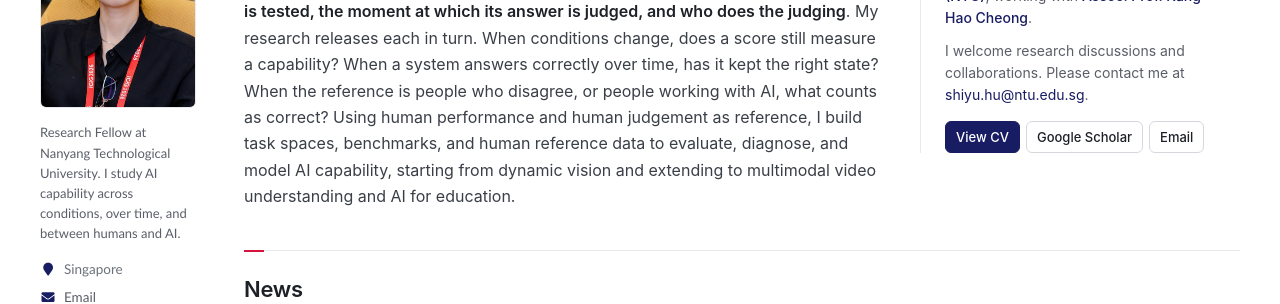
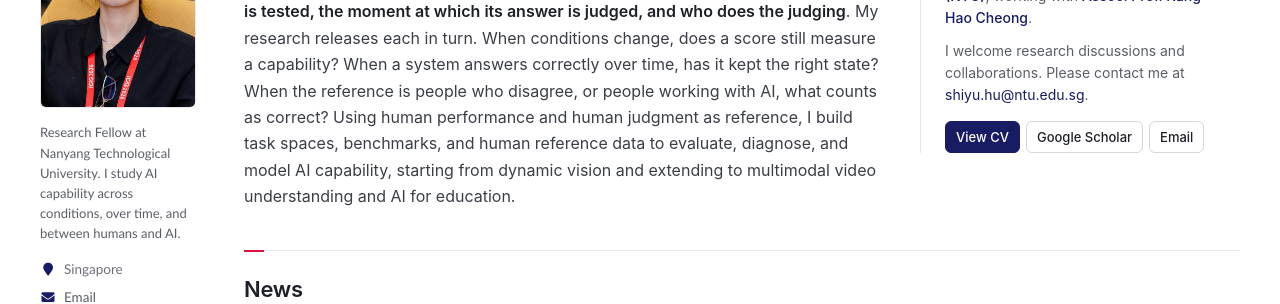
Before and after one commit to huuuuusy/huuuuusy.github.io, a Jekyll site: the page built from _pages/about.md, in a window 1280 px wide and 900 px high. Shown: the part 198-502 px from the top of the window. Built offline with Jekyll 4.4.1, drawn with Linux system fonts in a browser that asks for light colours; some web fonts are replaced; some of the changed text lies outside the part shown.

Commit message:
Publish the updated CV and use American spelling in the research text
- Replace files/CV-EN.pdf with the CV whose Research Interests follow the three crossings
- Use modeling, judgment, and behavior to match the rest of the site

Co-Authored-By: Claude Opus 5.5 <noreply@anthropic.com>

```diff
--- a/_config.yml
+++ b/_config.yml
@@ -3,7 +3,7 @@ locale: "en-US"
 title: "Shiyu Hu"
 title_separator: "-"
 name: "Shiyu Hu"
-description: "Shiyu Hu - Research Fellow at Nanyang Technological University working on human-referenced evaluation, diagnosis, and modelling of AI capability."
+description: "Shiyu Hu - Research Fellow at Nanyang Technological University working on human-referenced evaluation, diagnosis, and modeling of AI capability."
 url: "https://hushiyu1995.com"
 baseurl: ""
 repository: "huuuuusy/huuuuusy.github.io"
--- a/_includes/home/content/intro.md
+++ b/_includes/home/content/intro.md
@@ -2,7 +2,7 @@
 <div class="intro-primary">
 <span class="intro-kicker">Research Fellow · Nanyang Technological University</span>
 <h2>Shiyu Hu <span class="intro-name-zh" lang="zh-CN">(胡世宇)</span></h2>
-<p>Standard evaluation quietly fixes three things: <strong>the conditions under which a model is tested, the moment at which its answer is judged, and who does the judging</strong>. My research releases each in turn. When conditions change, does a score still measure a capability? When a system answers correctly over time, has it kept the right state? When the reference is people who disagree, or people working with AI, what counts as correct? Using human performance and human judgement as reference, I build task spaces, benchmarks, and human reference data to evaluate, diagnose, and model AI capability, starting from dynamic vision and extending to multimodal video understanding and AI for education.</p>
+<p>Standard evaluation quietly fixes three things: <strong>the conditions under which a model is tested, the moment at which its answer is judged, and who does the judging</strong>. My research releases each in turn. When conditions change, does a score still measure a capability? When a system answers correctly over time, has it kept the right state? When the reference is people who disagree, or people working with AI, what counts as correct? Using human performance and human judgment as reference, I build task spaces, benchmarks, and human reference data to evaluate, diagnose, and model AI capability, starting from dynamic vision and extending to multimodal video understanding and AI for education.</p>
 </div>
 <aside class="intro-profile" aria-label="Current appointment and profile links">
 <div class="intro-profile__item">
--- a/_includes/home/content/research.md
+++ b/_includes/home/content/research.md
@@ -82,14 +82,14 @@
     </div>
     <h3>Across Conditions</h3>
     <p class="crossing__question">Does a score still measure a capability once the conditions change?</p>
-    <p>I break tasks and environments into conditions that can be recombined, with human baselines, and test whether a capability measured under some conditions predicts behaviour under others.</p>
+    <p>I break tasks and environments into conditions that can be recombined, with human baselines, and test whether a capability measured under some conditions predicts behavior under others.</p>
     <p class="crossing__works"><span class="crossing__works-label">Lead</span><a href="#SOTVerse">SOTVerse</a> · <a href="#BioDrone">BioDrone</a> · <a href="#VLTVerse">VLTVerse</a> · <a href="#STEMVerse">STEMVerse</a> · <a href="#JIG-survey">SOT evaluation survey</a> · <a href="#MATrack">MATrack</a> · <a href="#DARTer">DARTer</a></p>
     <details class="crossing__more"><summary>With collaborators (6)</summary><p><a href="#SpringerBook">Evaluation monograph</a> · <a href="#TBDQ">TBDQ</a> · <a href="#HLE">Humanity's Last Exam</a> · <a href="#Neu22">Instance search</a> · <a href="#DAAWBench">Air-writing benchmark</a> · <a href="#AWCV">Unconstrained air-writing</a></p></details>
   </div>
 </article>
 
 <article class="crossing">
-  <p class="crossing__fixed"><svg class="crossing__lock" viewBox="0 0 12 14" aria-hidden="true"><rect x="1" y="6" width="10" height="7.5" rx="1.5"/><path d="M3.5 6V4.2a2.5 2.5 0 0 1 5 0V6"/></svg><span>Standard evaluation fixes</span>one moment of judgement</p>
+  <p class="crossing__fixed"><svg class="crossing__lock" viewBox="0 0 12 14" aria-hidden="true"><rect x="1" y="6" width="10" height="7.5" rx="1.5"/><path d="M3.5 6V4.2a2.5 2.5 0 0 1 5 0V6"/></svg><span>Standard evaluation fixes</span>one moment of judgment</p>
   <p class="crossing__release" aria-hidden="true">release</p>
   <div class="crossing__card">
     <div class="crossing__head">
@@ -114,7 +114,7 @@
     </div>
     <h3>Between Humans and AI</h3>
     <p class="crossing__question">When people disagree, or work with AI, what counts as correct?</p>
-    <p>I treat human judgements as a reference distribution, place people and models on the same tasks and the same scale, and test whether LLM-based virtual students behave like learners rather than only sounding like them. Education is the main setting.</p>
+    <p>I treat human judgments as a reference distribution, place people and models on the same tasks and the same scale, and test whether LLM-based virtual students behave like learners rather than only sounding like them. Education is the main setting.</p>
     <p class="crossing__works"><span class="crossing__works-label">Lead</span><a href="#FIOVA">FIOVA</a> · <a href="#VTT-ICLR">Human–machine dynamic vision</a> · <a href="#SOEI">SOEI</a> · <a href="#EduPersona">EduPersona</a></p>
     <details class="crossing__more"><summary>With collaborators (11)</summary><p><a href="#CPDTrack">Beyond Accuracy</a> · <a href="#VTT">Visual Turing</a> · <a href="#EduVerse">EduVerse</a> · <a href="#HyperRationality">Beyond Hyper-Rationality</a> · <a href="#Mathematics-CalcTutor">CalcTutor</a> · <a href="#CEAI-adaptive">Adaptive learning review</a> · <a href="#Mathematics-AGS">Automated grading review</a> · <a href="#IET-AI4Edu">Trustworthy AI in education</a> · <a href="#GHASS">Generative human–AI social systems</a> · <a href="#IGBA">Psychological assessment review</a> · <a href="#VSLLM">VS-LLM</a></p></details>
   </div>
```
Also changed, not shown: 1 other file.
